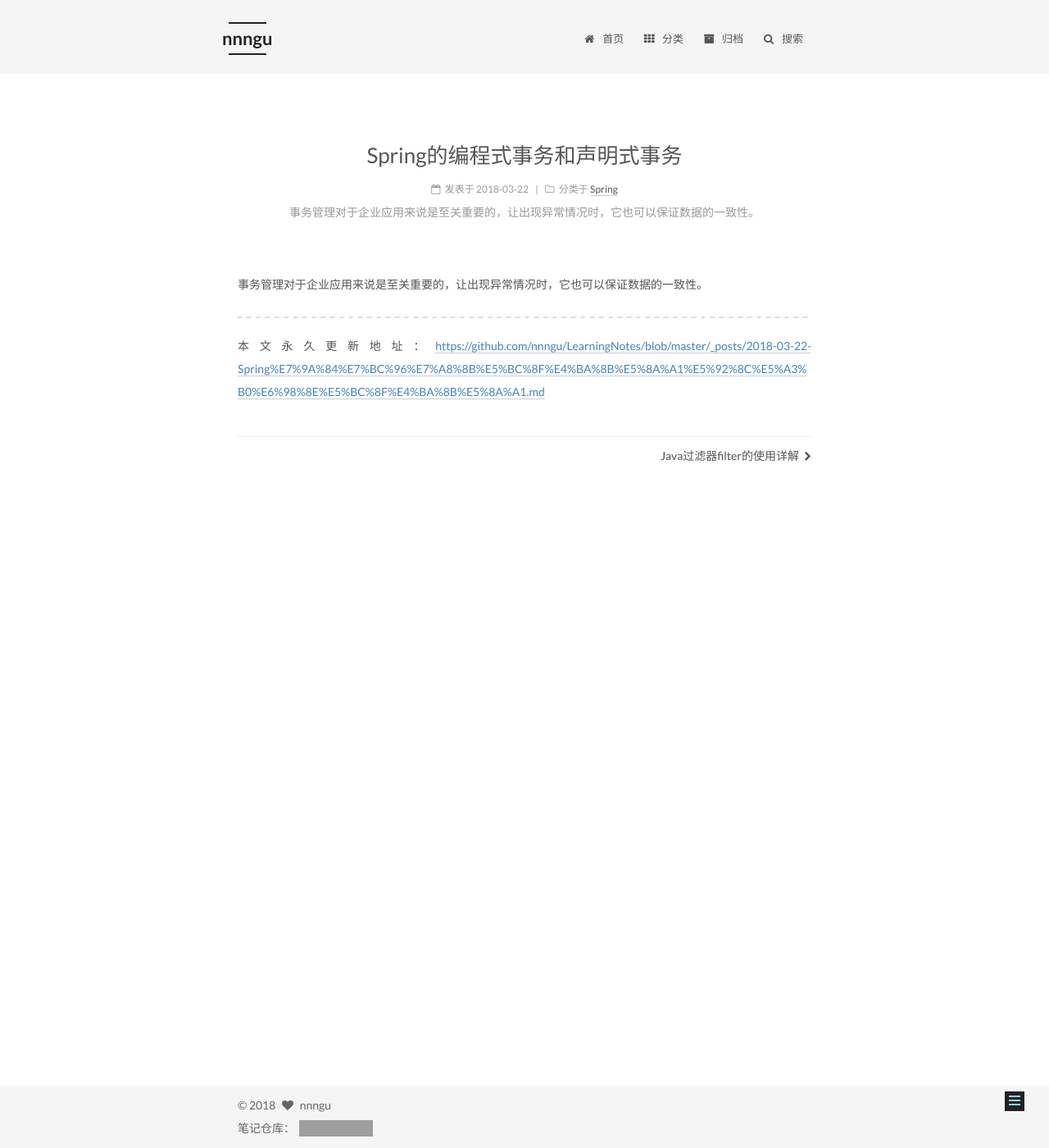
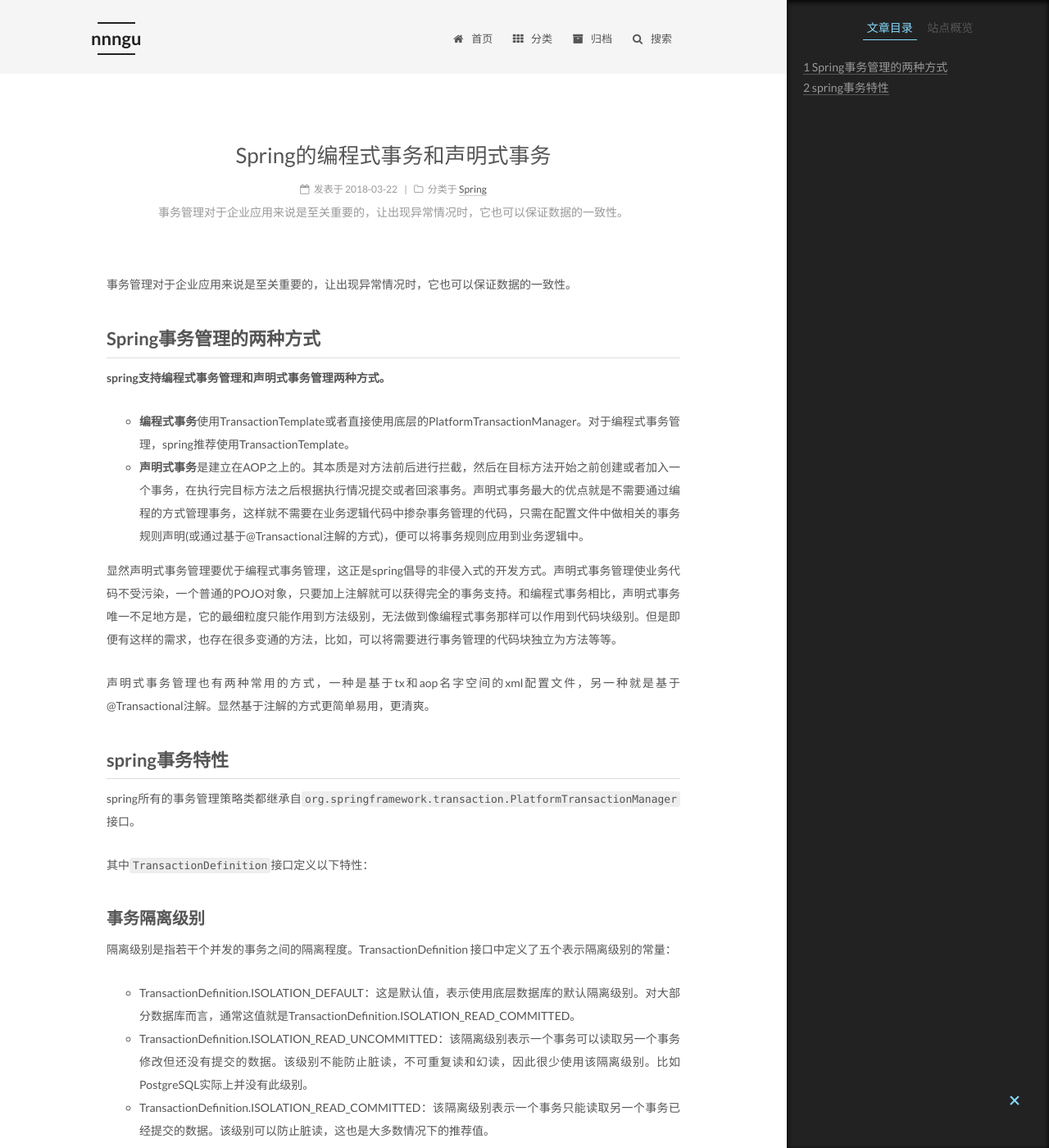
Before and after one commit to nnngu/LearningNotes, a Jekyll site: the page built from _posts/2018-03-22-Spring的编程式事务和声明式事务.md, in a window 1280 px wide and 1400 px high. Shown: the whole window at 82% size. Built offline with Jekyll 4.4.1, drawn with Linux system fonts in a browser that asks for light colours; some of the changed text lies outside the part shown; grey boxes are pictures that could not be loaded.

Commit message:
修改文件: _posts/2018-03-22-Spring的编程式事务和声明式事务.md

```diff
--- a/_posts/2018-03-22-Spring的编程式事务和声明式事务.md
+++ b/_posts/2018-03-22-Spring的编程式事务和声明式事务.md
@@ -4,6 +4,36 @@ description: 事务管理对于企业应用来说是至关重要的，让出现
 ---
 
 事务管理对于企业应用来说是至关重要的，让出现异常情况时，它也可以保证数据的一致性。
+
+## Spring事务管理的两种方式
+
+**spring支持编程式事务管理和声明式事务管理两种方式。**
+
+* **编程式事务**使用TransactionTemplate或者直接使用底层的PlatformTransactionManager。对于编程式事务管理，spring推荐使用TransactionTemplate。
+* **声明式事务**是建立在AOP之上的。其本质是对方法前后进行拦截，然后在目标方法开始之前创建或者加入一个事务，在执行完目标方法之后根据执行情况提交或者回滚事务。声明式事务最大的优点就是不需要通过编程的方式管理事务，这样就不需要在业务逻辑代码中掺杂事务管理的代码，只需在配置文件中做相关的事务规则声明(或通过基于@Transactional注解的方式)，便可以将事务规则应用到业务逻辑中。
+
+显然声明式事务管理要优于编程式事务管理，这正是spring倡导的非侵入式的开发方式。声明式事务管理使业务代码不受污染，一个普通的POJO对象，只要加上注解就可以获得完全的事务支持。和编程式事务相比，声明式事务唯一不足地方是，它的最细粒度只能作用到方法级别，无法做到像编程式事务那样可以作用到代码块级别。但是即便有这样的需求，也存在很多变通的方法，比如，可以将需要进行事务管理的代码块独立为方法等等。
+
+声明式事务管理也有两种常用的方式，一种是基于tx和aop名字空间的xml配置文件，另一种就是基于@Transactional注解。显然基于注解的方式更简单易用，更清爽。
+
+## spring事务特性
+
+spring所有的事务管理策略类都继承自`org.springframework.transaction.PlatformTransactionManager`接口。
+
+其中`TransactionDefinition`接口定义以下特性：
+
+### 事务隔离级别
+
+隔离级别是指若干个并发的事务之间的隔离程度。TransactionDefinition 接口中定义了五个表示隔离级别的常量：
+
+* TransactionDefinition.ISOLATION_DEFAULT：这是默认值，表示使用底层数据库的默认隔离级别。对大部分数据库而言，通常这值就是TransactionDefinition.ISOLATION_READ_COMMITTED。
+* TransactionDefinition.ISOLATION_READ_UNCOMMITTED：该隔离级别表示一个事务可以读取另一个事务修改但还没有提交的数据。该级别不能防止脏读，不可重复读和幻读，因此很少使用该隔离级别。比如PostgreSQL实际上并没有此级别。
+* TransactionDefinition.ISOLATION_READ_COMMITTED：该隔离级别表示一个事务只能读取另一个事务已经提交的数据。该级别可以防止脏读，这也是大多数情况下的推荐值。
+* TransactionDefinition.ISOLATION_REPEATABLE_READ：该隔离级别表示一个事务在整个过程中可以多次重复执行某个查询，并且每次返回的记录都相同。该级别可以防止脏读和不可重复读。
+* TransactionDefinition.ISOLATION_SERIALIZABLE：所有的事务依次逐个执行，这样事务之间就完全不可能产生干扰，也就是说，该级别可以防止脏读、不可重复读以及幻读。但是这将严重影响程序的性能。通常情况下也不会用到该级别。
+
+
+
 
 
 
```
